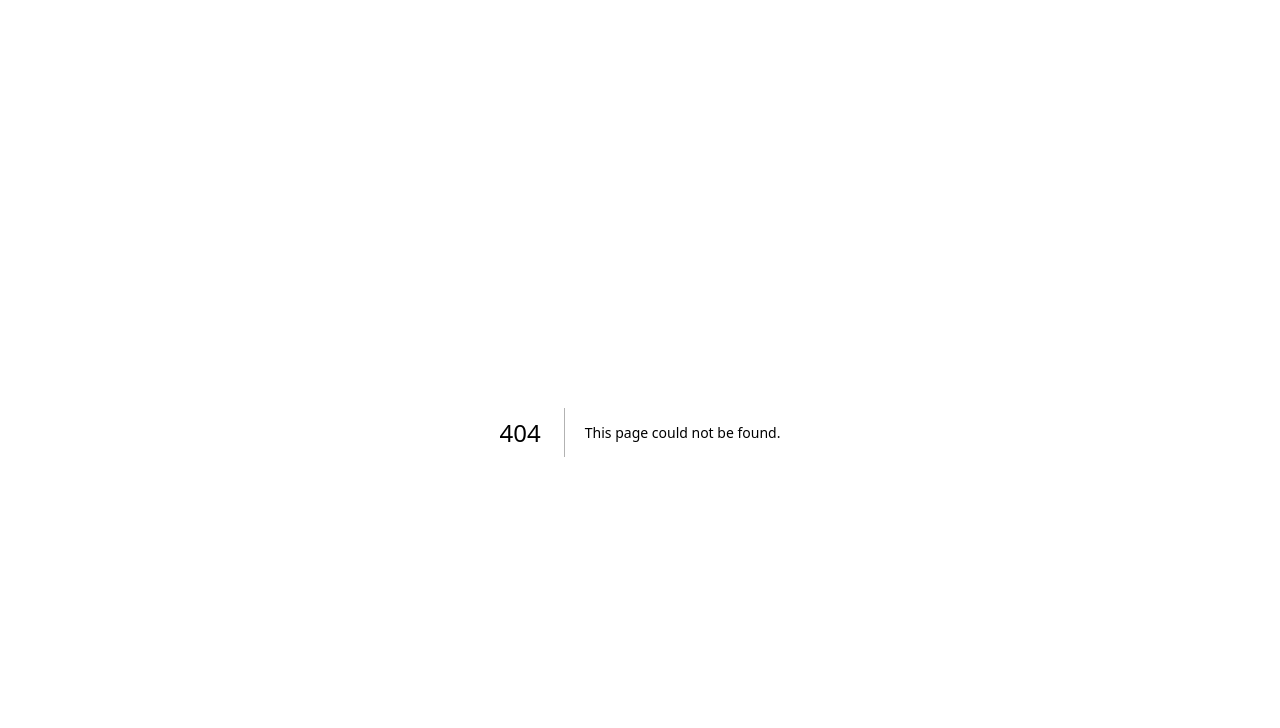
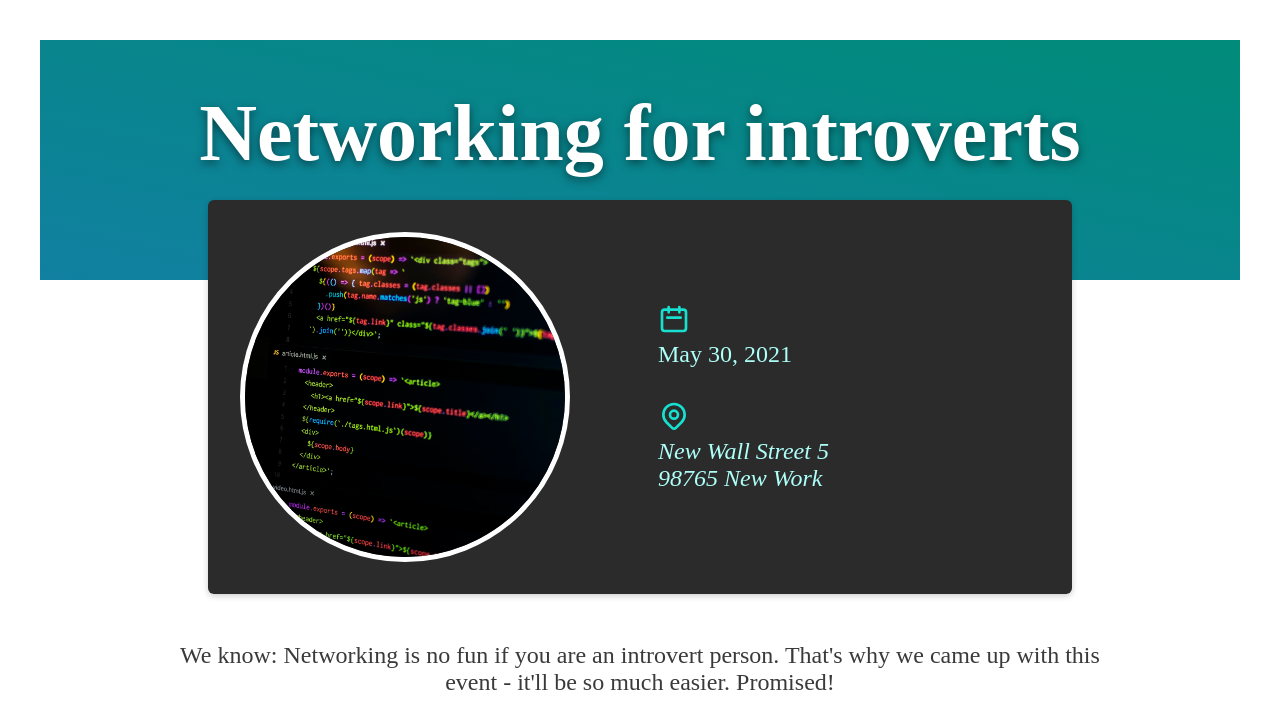
Before and after one commit to nymajalalabadi/event, a Next.js app: page /events/e2 in a window 1280 px wide. Before the commit this address had no page. Shown: the top 728 px of the page. Built offline with nearby package versions, Linux system fonts and the light colour scheme.

Commit message:
Added event-detail Folder

```diff
--- /dev/null
+++ b/app/events/[eventId]/page.tsx
@@ -0,0 +1,29 @@
+'use client';
+
+import { getEventById } from '../../../dummy-data';
+import { useParams } from 'next/navigation';
+import { Fragment } from 'react';
+import EventSummary from '../../../component/event-detail/event-summary';
+import EventLogistics from '../../../component/event-detail/event-logistics';
+import EventContent from '../../../component/event-detail/event-content';
+
+export default function EventDetailPage() {
+  const params = useParams();
+  const eventId = params.eventId as string;
+
+  const event = getEventById(eventId);
+
+  if (!event) {
+    return <p>No event found</p>;
+  }
+
+  return (
+    <Fragment>
+      <EventSummary title={event.title} />
+      <EventLogistics date={event.date} address={event.location} image={event.image} imageAlt={event.title} />
+      <EventContent>
+        <p>{event.description}</p>
+      </EventContent>
+    </Fragment>
+  );
+}
--- /dev/null
+++ b/component/event-detail/event-content.js
@@ -0,0 +1,11 @@
+import classes from './event-content.module.css';
+
+function EventContent(props) {
+  return (
+    <section className={classes.content}>
+      {props.children}
+    </section>
+  );
+}
+
+export default EventContent;
--- /dev/null
+++ b/component/event-detail/event-content.module.css
@@ -0,0 +1,9 @@
+.content {
+  font-size: 1.5rem;
+  color: #3a3a3a;
+  width: 90%;
+  max-width: 40em;
+  margin: auto;
+  margin-top: 8rem;
+  text-align: center;
+}
--- /dev/null
+++ b/component/event-detail/event-logistics.js
@@ -0,0 +1,33 @@
+import AddressIcon from '../icons/address-icon';
+import DateIcon from '../icons/date-icon';
+import LogisticsItem from './logistics-item';
+import classes from './event-logistics.module.css';
+
+function EventLogistics(props) {
+  const { date, address, image, imageAlt } = props;
+
+  const humanReadableDate = new Date(date).toLocaleDateString('en-US', {
+    day: 'numeric',
+    month: 'long',
+    year: 'numeric',
+  });
+  const addressText = address.replace(', ', '\n');
+
+  return (
+    <section className={classes.logistics}>
+      <div className={classes.image}>
+        <img src={`/${image}`} alt={imageAlt} />
+      </div>
+      <ul className={classes.list}>
+        <LogisticsItem icon={DateIcon}>
+          <time>{humanReadableDate}</time>
+        </LogisticsItem>
+        <LogisticsItem icon={AddressIcon}>
+          <address>{addressText}</address>
+        </LogisticsItem>
+      </ul>
+    </section>
+  );
+}
+
+export default EventLogistics;
--- /dev/null
+++ b/component/event-detail/event-logistics.module.css
@@ -0,0 +1,66 @@
+.logistics {
+  box-shadow: 0 2px 6px rgba(0, 0, 0, 0.2);
+  border-radius: 6px;
+  background-color: #2b2b2b;
+  padding: 2rem;
+  max-width: 50rem;
+  width: 80%;
+  margin: -3rem auto;
+  color: #d5eeeb;
+  display: flex;
+  justify-content: space-between;
+  gap: 1rem;
+  flex-direction: column;
+  align-items: center;
+}
+
+.image {
+  width: 10rem;
+  height: 10rem;
+  border-radius: 50%;
+  overflow: hidden;
+  border: 5px solid white;
+}
+
+.image img {
+  width: 10rem;
+  height: 10rem;
+  object-fit: cover;
+}
+
+.list {
+  flex: 3;
+  display: flex;
+  gap: 2rem;
+  justify-content: center;
+  align-items: center;
+  flex-direction: column;
+}
+
+.logistics address {
+  white-space: pre;
+}
+
+@media (min-width: 768px) {
+  .logistics {
+    padding: 2rem;
+    margin: -5rem auto;
+    gap: 3rem;
+    flex-direction: row;
+    align-items: stretch;
+  }
+
+  .image {
+    width: 20rem;
+    height: 20rem;
+  }
+
+  .image img {
+    width: 20rem;
+    height: 20rem;
+  }
+
+  .list {
+    align-items: flex-start;
+  }
+}
--- /dev/null
+++ b/component/event-detail/event-summary.js
@@ -0,0 +1,13 @@
+import classes from './event-summary.module.css';
+
+function EventSummary(props) {
+  const { title } = props;
+
+  return (
+    <section className={classes.summary}>
+      <h1>{title}</h1>
+    </section>
+  );
+}
+
+export default EventSummary;
--- /dev/null
+++ b/component/event-detail/event-summary.module.css
@@ -0,0 +1,20 @@
+.summary {
+  width: 100%;
+  height: 30vh;
+  background-image: linear-gradient(to bottom left,  #008b79, #1180a1);
+}
+
+.summary h1 {
+  margin: 0;
+  padding-top: 3rem;
+  font-size: 2rem;
+  text-align: center;
+  text-shadow: 0 3px 10px rgba(0, 0, 0, 0.5);
+  color: white;
+}
+
+@media (min-width: 768px) {
+  .summary h1 {
+    font-size: 5rem;
+  }
+}
--- /dev/null
+++ b/component/event-detail/logistics-item.js
@@ -0,0 +1,16 @@
+import classes from './logistics-item.module.css';
+
+function LogisticsItem(props) {
+  const { icon: Icon } = props;
+
+  return (
+    <li className={classes.item}>
+      <span className={classes.icon}>
+        <Icon />
+      </span>
+      <span className={classes.content}>{props.children}</span>
+    </li>
+  );
+}
+
+export default LogisticsItem;
--- /dev/null
+++ b/component/event-detail/logistics-item.module.css
@@ -0,0 +1,29 @@
+.item {
+  display: flex;
+  font-size: 1.5rem;
+  align-items: center;
+  flex-direction: column;
+  text-align: center;
+  color: #aefff8;
+}
+
+.item span {
+  display: block;
+}
+
+.icon {
+  margin-right: 1rem;
+  color: #18e0d0;
+}
+
+.icon svg {
+  width: 2rem;
+  height: 2rem;
+}
+
+@media (min-width: 768px) {
+  .item {
+    align-items: flex-start;
+    text-align: left;
+  }
+}
--- a/component/events/event-items.tsx
+++ b/component/events/event-items.tsx
@@ -34,7 +34,6 @@ export default function EventItem(props: { id: string, title: string, image: str
       </div>
     </div>
     <div className={classes.actions}>
-
       <Button href={exploreLink}>
         <span>Explore Event</span>
         <span className={classes.icon}>
```
Also changed, not shown: app/events/[eventId].tsx (deleted, +0 -8 lines).
